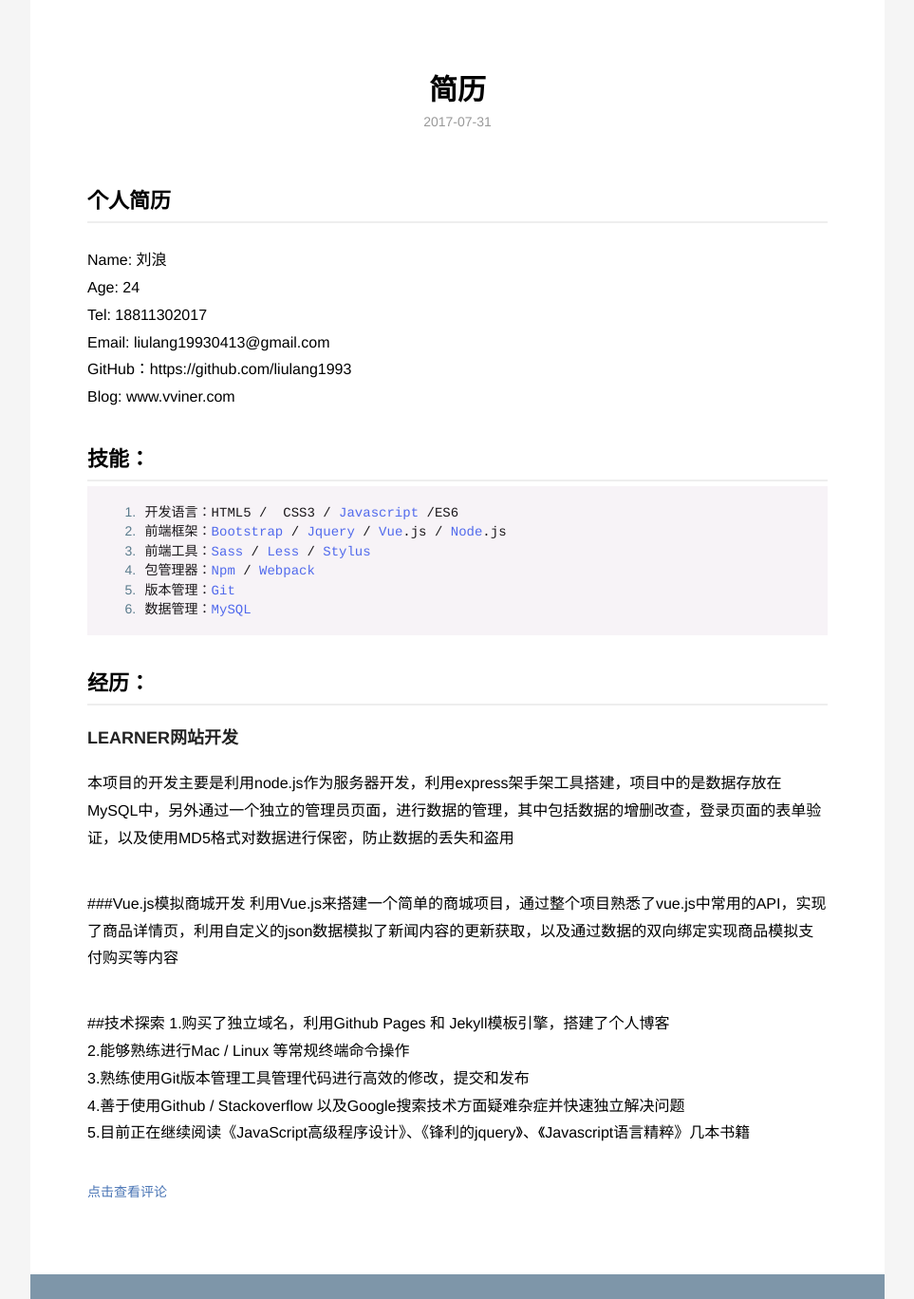
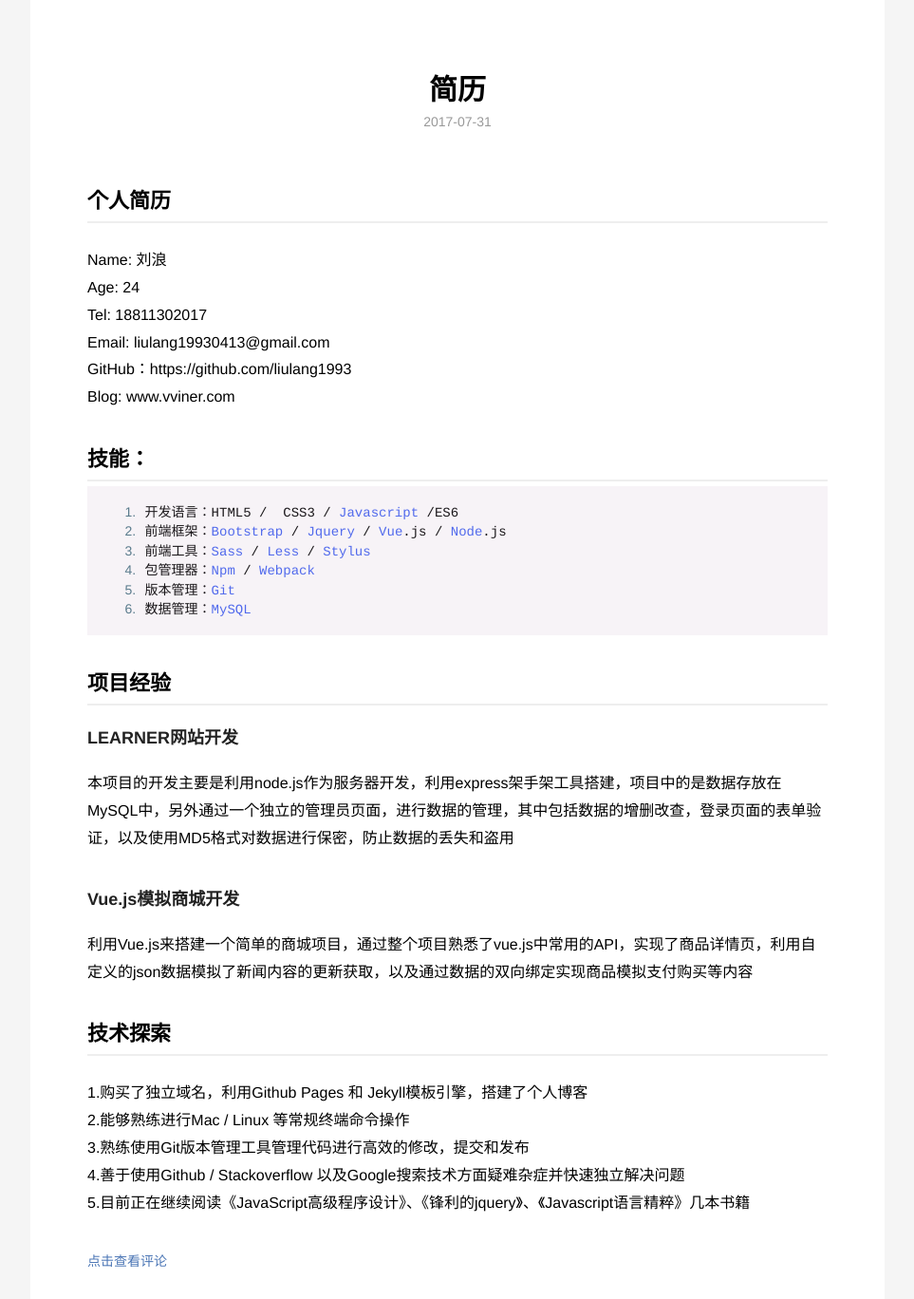
Before and after one commit to baixiaomei/liulang1993.github.io, a Jekyll site: the page built from _posts/2017-7-31-resume.md, in a window 1280 px wide, cut to the strip 0-1368 px from the top of the page. Shown: the whole strip at 95% size, without its empty margins (158-1121 px from the left). Built offline with Jekyll 4.4.1, drawn with Linux system fonts in a browser that asks for light colours; grey boxes are pictures that could not be loaded.

Commit message:
resume update

```diff
--- a/_posts/2017-7-31-resume.md
+++ b/_posts/2017-7-31-resume.md
@@ -24,15 +24,15 @@ Blog: www.vviner.com
 	数据管理：MySQL
 
 
-## 经历：
+## 项目经验
 
 ### LEARNER网站开发
 本项目的开发主要是利用node.js作为服务器开发，利用express架手架工具搭建，项目中的是数据存放在MySQL中，另外通过一个独立的管理员页面，进行数据的管理，其中包括数据的增删改查，登录页面的表单验证，以及使用MD5格式对数据进行保密，防止数据的丢失和盗用
 
-###Vue.js模拟商城开发
+### Vue.js模拟商城开发
 利用Vue.js来搭建一个简单的商城项目，通过整个项目熟悉了vue.js中常用的API，实现了商品详情页，利用自定义的json数据模拟了新闻内容的更新获取，以及通过数据的双向绑定实现商品模拟支付购买等内容
 
-##技术探索
+## 技术探索
 1.购买了独立域名，利用Github Pages 和 Jekyll模板引擎，搭建了个人博客<br>
 2.能够熟练进行Mac / Linux 等常规终端命令操作<br>
 3.熟练使用Git版本管理工具管理代码进行高效的修改，提交和发布<br>
```
